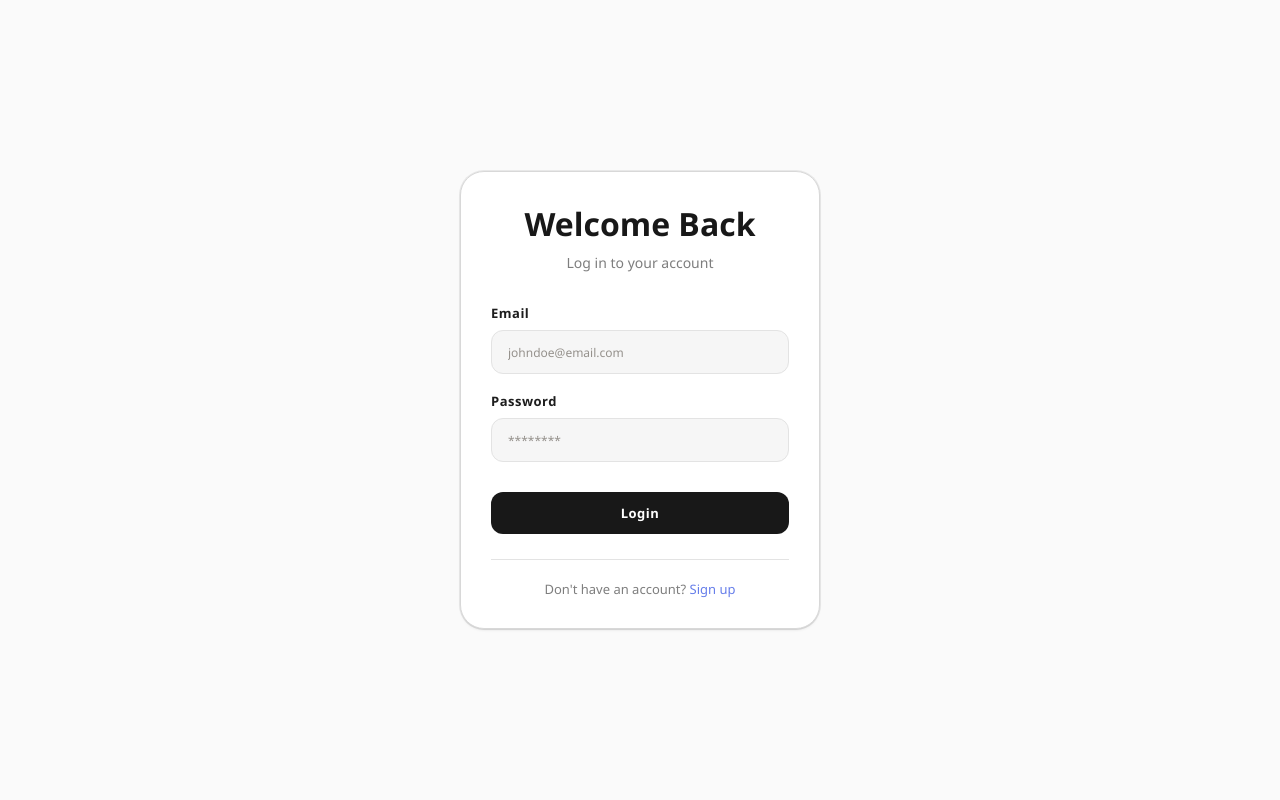
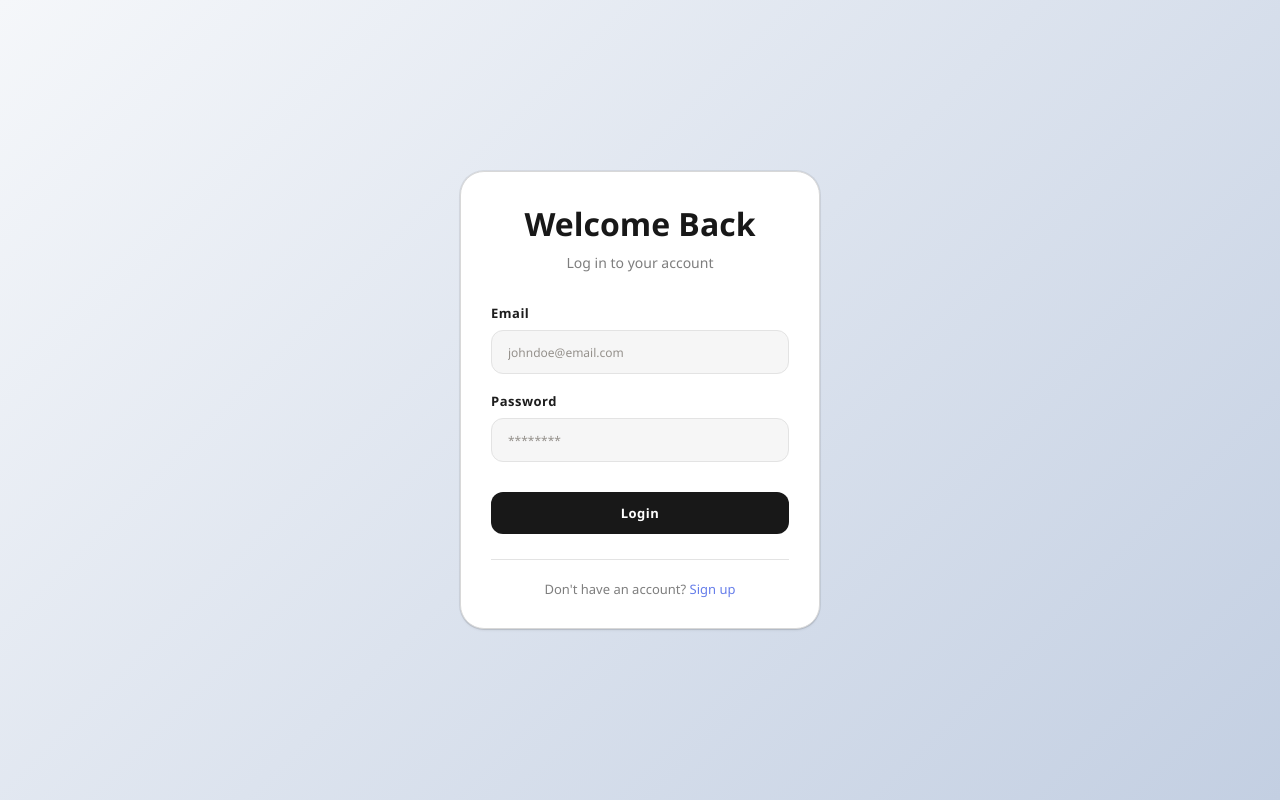
Before and after one commit to shivam-rawat-4927/Login_Signup_Page_with_Oauth_using_Prisma, a React (Create React App) app in the folder frontend/: page /login in a window 1280 px wide. Built offline with nearby package versions, Linux system fonts and the light colour scheme; the HTML template or start-up script is replaced by a standard one.

Commit message:
make final UI changes for the signup login pages

```diff
--- a/frontend/src/components/Auth.css
+++ b/frontend/src/components/Auth.css
@@ -4,7 +4,8 @@
   display: flex;
   align-items: center;
   justify-content: center;
-  background-color: #fafafa;
+  /* background-color: #fafafa; */
+  background: linear-gradient(135deg, #f5f7fa 0%, #c3cfe2 100%);
   padding: 20px;
   font-family: 'Segoe UI', Tahoma, Geneva, Verdana, sans-serif;
 }
@@ -42,7 +43,7 @@
 .auth-header h2 {
   color: #181818;
   font-size: 32px;
-  font-weight: 800;
+  font-weight: 700;
   margin-bottom: 8px;
 }
 
```
